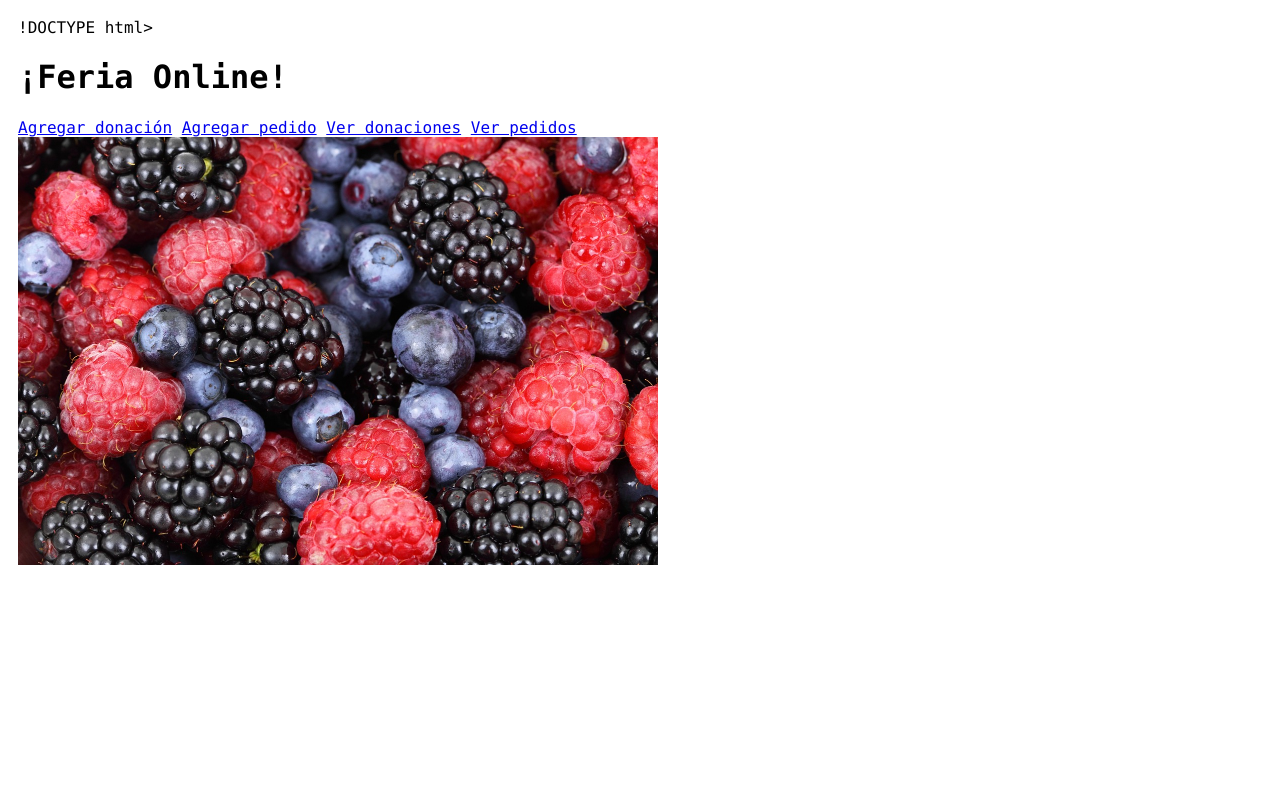
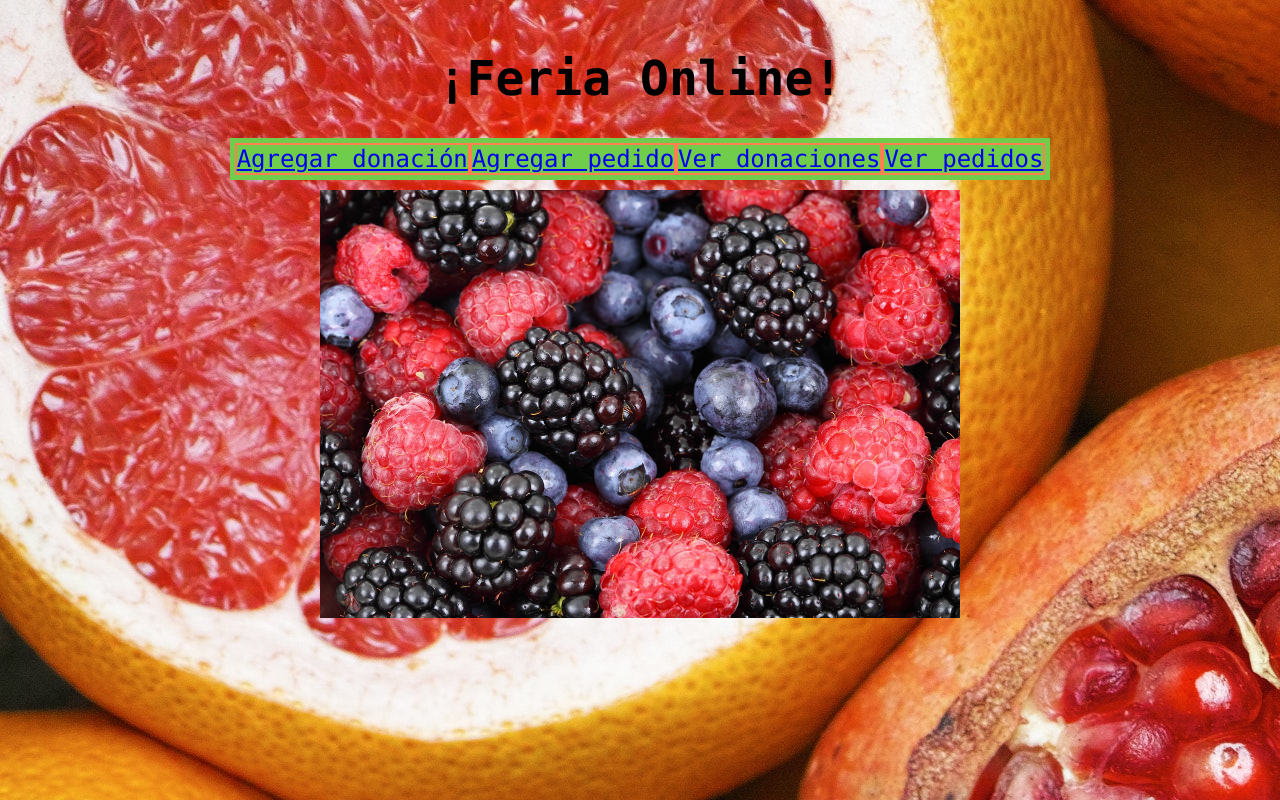
Before and after one commit to AntonioTorga/FeriaLibreWeb, a Flask app: page / in a window 1280 px wide. Run offline with Flask 3, Linux system fonts and the light colour scheme.

Commit message:
paths ready, transform to flask ready

```diff
--- a/app.py
+++ b/app.py
@@ -7,14 +7,26 @@ app = Flask(__name__)
 def inicio():
     return render_template("inicio.html")
 
-# @app.route("/donar")
+@app.route("/donar")
+def donar():
+    return render_template("agregar/agregar-donacion.html")
 
-# @app.route("/pedir")
+@app.route("/pedir")
+def pedir():
+    return render_template("agregar/agregar-pedido.html")
 
-# @app.route("/ver-donaciones")
+@app.route("/ver-donaciones")
+def verDonaciones():
+    return render_template("ver/ver-donaciones.html")
 
-# @app.route("/ver-pedidos")
+@app.route("/ver-pedidos")
+def verPedidos():
+    return render_template("ver/ver-pedidos.html")
 
-# @app.route("/info-donacion")
+@app.route("/info-donacion")
+def infoDonacion():
+    return render_template("info/informacion-donacion.html")
 
-# @app.route("/info-pedido")
+@app.route("/info-pedido")
+def infoPedido():
+    return render_template("info/informacion-pedido.html")
--- /dev/null
+++ b/static/css/inicio.css
@@ -0,0 +1,24 @@
+h1{
+    font-family: "Lucida Console", "Courier New", monospace;
+    font-size: xxx-large;
+}
+.navbar {
+    display: flex;
+    flex-direction: row;
+    justify-content: space-evenly;
+    font-size: x-large;
+    background-color: rgb(112, 204, 75);
+    padding: 5px;
+}
+.navbar-page {
+    border: 2px solid coral;
+}
+body {
+    display: flex;
+    flex-direction: column;
+    align-items:center;
+    padding: 10px;
+}
+.image {
+    padding-top: 10px;
+}
--- a/static/css/ver.css
+++ b/static/css/ver.css
@@ -18,7 +18,6 @@ table {
     margin: 5px;
 }
 body {
-    background-image: url("foto2.jpg");
     display: flex;
     justify-content: center;
     flex-direction: column;
--- a/template/inicio.html
+++ /dev/null
@@ -1,44 +0,0 @@
-{% extends 'base.html' %}
-{% block title %}¡Feria Online! Inicio{% endblock %}
-
-{%block style%}
-    <style>
-        h1{
-            font-family: "Lucida Console", "Courier New", monospace;
-            font-size: xxx-large;
-        }
-        .navbar {
-            display: flex;
-            flex-direction: row;
-            justify-content: space-evenly;
-            font-size: x-large;
-            background-color: rgb(112, 204, 75);
-            padding: 5px;
-        }
-        .navbar-page {
-            border: 2px solid coral;
-        }
-        body {
-            background-image: url("foto2.jpg");
-            display: flex;
-            flex-direction: column;
-            align-items:center;
-            padding: 10px;
-        }
-        .image {
-            padding-top: 10px;
-        }
-    </style>
-{% endblock %}
-{% block content %}
-    <h1>¡Feria Online!</h1>
-    <div class="navbar">
-        <a class="navbar-page" href="./agregar-donacion.html">Agregar donación</a>
-        <a class="navbar-page" href="./agregar-pedido.html">Agregar pedido</a>
-        <a class="navbar-page" href="./ver-donaciones.html">Ver donaciones</a>
-        <a class="navbar-page" href="./ver-pedidos.html">Ver pedidos</a>
-    </div>
-    <div class="image">
-        <img  src="horrible.jpg" alt="¡Feria Online WUJU!" width="640" height="428">
-    </div>
-{% endblock %}
--- a/template/agregar/agregar-base.html
+++ b/templates/agregar/agregar-base.html
@@ -1,4 +1,4 @@
-{% extends '../base.html' %}
+{% extends 'base.html' %}
 
 {% block style1 %}
 <link
--- a/template/agregar/agregar-donacion.html
+++ b/templates/agregar/agregar-donacion.html
@@ -1,4 +1,4 @@
-{% extends 'agregar-base.html' %}
+{% extends 'agregar/agregar-base.html' %}
 
 {% block title %} ¡Feria Online! Donar {% endblock %}
 
--- a/template/agregar/agregar-pedido.html
+++ b/templates/agregar/agregar-pedido.html
@@ -1,4 +1,4 @@
-{% extends 'agregar-base.html' %}
+{% extends 'agregar/agregar-base.html' %}
 
 {% block title %} ¡Feria Online! Pedir {% endblock %}
 
--- a/template/base.html
+++ b/templates/base.html
@@ -1,4 +1,4 @@
-!DOCTYPE html>
+<!DOCTYPE html>
 <html lang="en">
 <head>
     <meta charset="UTF-8">
@@ -10,8 +10,8 @@
 
     body {
     font-family: "Lucida Console", "Courier New", monospace;
-    background-image: {{ url_for('static', filename="media/foto-2.jpg") }};
     padding: 10px;
+    background-image: url("{{ url_for('static', filename='media/foto2.jpg') }}");
     }
     </style>
     {% block style1 %} {% endblock %}
--- a/template/info/informacion-base.html
+++ b/templates/info/informacion-base.html
@@ -1,4 +1,4 @@
-{% extends '../base.html' %}
+{% extends 'base.html' %}
 
 {% block style1 %}
 <link
--- /dev/null
+++ b/templates/inicio.html
@@ -0,0 +1,21 @@
+{% extends 'base.html' %}
+{% block title %}¡Feria Online! Inicio{% endblock %}
+
+{%block style1%}
+<link
+    rel= "stylesheet"
+    href = "{{ url_for('static', filename= 'css/inicio.css') }}"
+/>
+{% endblock %}
+{% block content %}
+    <h1>¡Feria Online!</h1>
+    <div class="navbar">
+        <a class="navbar-page" href="/donar">Agregar donación</a>
+        <a class="navbar-page" href="/pedir">Agregar pedido</a>
+        <a class="navbar-page" href="/ver-donaciones">Ver donaciones</a>
+        <a class="navbar-page" href="/ver-pedidos">Ver pedidos</a>
+    </div>
+    <div class="image">
+        <img  src="{{url_for('static', filename= 'media/horrible.jpg')}}" alt="¡Feria Online WUJU!" width="640" height="428">
+    </div>
+{% endblock %}
--- a/template/ver/ver-base.html
+++ b/templates/ver/ver-base.html
@@ -1,4 +1,4 @@
-{% extends '../base.html' %}
+{% extends 'base.html' %}
 
 {% block style1 %}
 <link
--- a/template/ver/ver-donaciones.html
+++ b/templates/ver/ver-donaciones.html
@@ -1,4 +1,4 @@
-{% extends 'ver-base.html' %}
+{% extends 'ver/ver-base.html' %}
 
 {% block title %} ¡Feria Online! Donaciones {% endblock %}
 
@@ -59,7 +59,7 @@
 {% block script %}
     <script>
         let table = document.getElementById("tabla-donaciones");
-        const tableClick =  () => (window.location.href = "./informacion-donacion.html")
+        const tableClick =  () => (window.location.href = "./info-donacion")
         table.addEventListener("click",tableClick)
     </script>
 {% endblock %}
--- a/template/ver/ver-pedidos.html
+++ b/templates/ver/ver-pedidos.html
@@ -1,3 +1,4 @@
+{% extends 'ver/ver-base.html' %}
 {% block title %}¡Feria Online! Pedidos {% endblock %}
 
 {% block content %}
@@ -52,7 +53,7 @@
 {% block script %}
     <script>
         let table = document.getElementById("tabla-pedidos");
-        const tableClick =  () => (window.location.href = "./informacion-pedido.html")
+        const tableClick =  () => (window.location.href = "/info-pedido")
         table.addEventListener("click",tableClick)
     </script>
 {% endblock %}
```
Also changed, not shown: templates/info/informacion-donacion.html (renamed from template/info/informacion-pedido.html, +31 -7 lines), templates/info/informacion-pedido.html (renamed from template/info/informacion-donacion.html, +7 -31 lines).
